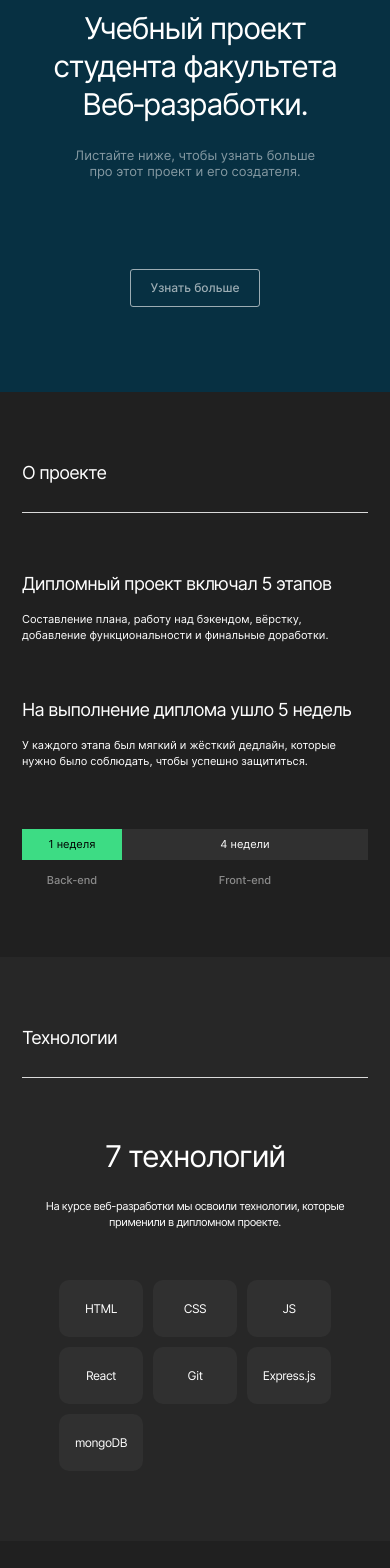
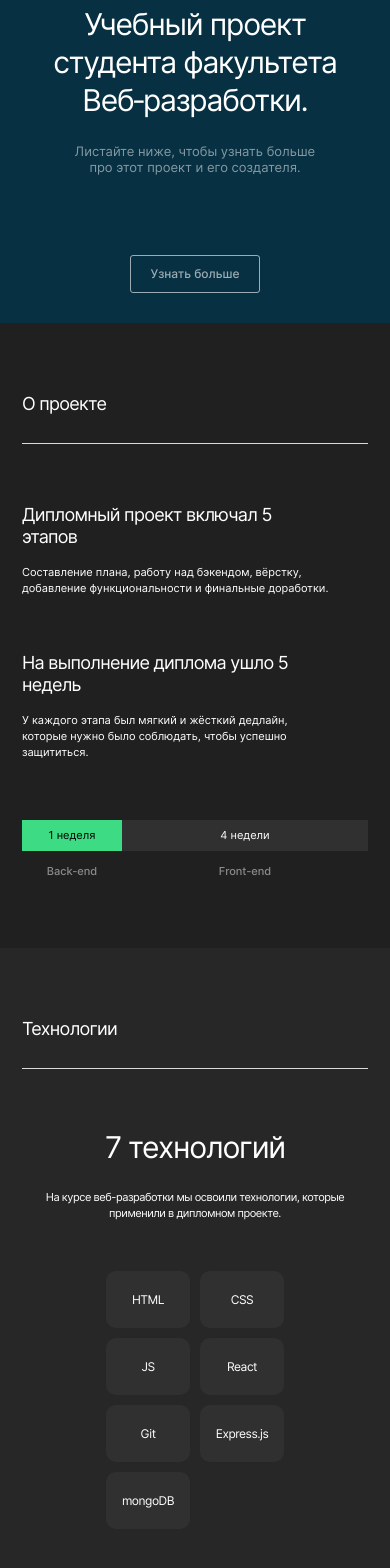
Before and after one commit to CyrilLaz/movies-explorer-frontend, a React (Create React App) app: page / in a window 390 px wide. Shown: the part 388-1956 px from the top of the page. Built offline with nearby package versions, Linux system fonts and the light colour scheme.

Commit message:
fix: поправил по перфекту main

```diff
--- a/src/components/AboutMe/AboutMe.css
+++ b/src/components/AboutMe/AboutMe.css
@@ -120,11 +120,11 @@
     max-width: 400px;
     width: 100%;
     align-self: center;
-    margin-bottom: 40px;
+    margin-bottom: 37px;
   }
 
   .about-me__biography {
-  padding: 0;
+    padding: 0;
   }
   .about-me__name {
     font-size: 30px;
@@ -137,6 +137,11 @@
     line-height: 16px;
   }
 
+  .about-me__info {
+    font-size: 11px;
+    line-height: 16px;
+  }
+
   .about-me__link {
     margin-top: 40px;
   }
--- a/src/components/AboutMe/AboutMe.jsx
+++ b/src/components/AboutMe/AboutMe.jsx
@@ -15,7 +15,7 @@ function AboutMe() {
             Я родился и живу в Саратове, закончил факультет экономики СГУ. У
             меня есть жена и дочь. Я люблю слушать музыку, а ещё увлекаюсь
             бегом. Недавно начал кодить. С 2015 года работал в компании «СКБ
-            Контур». После того, как прошёл курс по веб&#8209;разработке, начал
+            Контур». После того, как прошёл курс по веб-разработке, начал
             заниматься фриланс&#8209;заказами и ушёл с постоянной работы.
           </p>
           <Link className="my-link about-me__link" to={'*'}>
--- a/src/components/AboutProject/AboutProject.css
+++ b/src/components/AboutProject/AboutProject.css
@@ -18,7 +18,7 @@
 
 .about-project__info-item {
   list-style: none;
-  max-width: 550px;
+  max-width: 540px;
   width: 100%;
   padding-right: 10px;
 }
@@ -96,7 +96,9 @@
   .about-project__info-list {
     margin-bottom: 37px;
   }
-
+  .about-project__info-item {
+  max-width: 309px;
+  }
   .about-project__segment:nth-of-type(1) {
     min-width: 140px;
     flex: none;
--- a/src/components/App/App.jsx
+++ b/src/components/App/App.jsx
@@ -26,7 +26,8 @@ function App() {
   const navigate = useNavigate();
   const { width } = useWindowDimensions();
   const [isSliderNavigation, setIsSliderNavigation] = useState(width <= 800);
-  const [toggleErrors, setToggleErrors] = useState({ // разобраться в ошибках
+  const [toggleErrors, setToggleErrors] = useState({
+    // разобраться в ошибках
     nameIsError: false,
     emailIsError: false,
     passwordIsError: false,
@@ -35,15 +36,15 @@ function App() {
   const [isProfile, setIsProfile] = useState(location.pathname === '/profile');
   const [modalSettings, setModalSettings] = useState({
     isOpen: false,
-    message: 'При авторизации произошла ошибка. Токен не передан или передан не в том формате.',
+    message:
+      'При авторизации произошла ошибка. Токен не передан или передан не в том формате.',
   });
 
   function openModal() {
     setModalSettings({
       ...modalSettings,
       isOpen: true,
-      message:
-        'Произошло что-то непредвиденное, поворот не туда',
+      message: 'Произошло что-то непредвиденное, поворот не туда',
     });
   }
 
@@ -65,6 +66,10 @@ function App() {
   }, [location, isSliderNavigation]); // закрываем слайдер после перехода на другой адрес или после того как слайдер перестал быть нужным
 
   useEffect(() => {
+    setIsSliderNavigation(width <= 800);
+  }, [width]);
+
+  useEffect(() => {
     setIsMain(location.pathname === '/');
     setIsProfile(location.pathname === '/profile');
   }, [location.pathname]);
@@ -77,21 +82,13 @@ function App() {
     setShowPreloader(!isPreloaderVisible);
   }
 
-  useEffect(() => {
-    if (width <= 800) {
-      setIsSliderNavigation(true);
-    } else {
-      setIsSliderNavigation(false);
-    }
-  }, [width]);
-
   return (
     <UserContext.Provider value={user}>
       <div className="App">
         <div
           className={`App__container${isMain ? ' App__container_main' : ''}`}
         >
-          <Modal {...modalSettings} close={closeModal}/>
+          <Modal {...modalSettings} close={closeModal} />
           <Routes>
             <Route
               path="/"
--- a/src/components/Footer/Footer.css
+++ b/src/components/Footer/Footer.css
@@ -1,5 +1,5 @@
 .footer {
-  margin-top: 79px;
+  margin-top: 69px;
   display: flex;
   flex-direction: column;
   align-items: center;
@@ -94,11 +94,11 @@
   .footer__list {
     flex-direction: column;
     align-items: center;
-    margin: 30px 0 18px;
+    margin: 30px 0;
   }
 
   .footer__item {
-    margin: 0 0 12px;
+    margin: 0 0 7px;
   }
 
   .footer__item:last-of-type {
--- a/src/components/Portfolio/Portfolio.css
+++ b/src/components/Portfolio/Portfolio.css
@@ -27,7 +27,7 @@
   display: flex;
   text-decoration: none;
   justify-content: space-between;
-  margin: 0 0 19px;
+  margin: 0 0 10px;
   padding: 0;
   font-weight: 400;
   font-size: 30px;
@@ -53,6 +53,7 @@
   .portfolio__link {
     font-size: 28px;
     line-height: 50px;
+    margin-bottom: 8px;
   }
 
   .portfolio__link::after {
@@ -69,6 +70,7 @@
   .portfolio__link {
     font-size: 18px;
     line-height: 28px;
+    margin-bottom: 19px;
   }
 
   .portfolio__link::after {
--- a/src/components/Promo/Promo.css
+++ b/src/components/Promo/Promo.css
@@ -16,7 +16,7 @@
 .promo__presentation {
   max-width: 640px;
   width: 100%;
-  margin-bottom: 85px;
+  margin-bottom: 75px;
 }
 
 .promo__title {
@@ -25,14 +25,13 @@
   font-weight: 400;
   font-size: 50px;
   line-height: 58px;
-  letter-spacing: -0.04em;
   color: #fff;
 }
 
 .promo__subtitle {
   max-width: 310px;
   width: 100%;
-  margin: 0 0 156px 0;
+  margin: 0 0 148px 0;
   padding: 0;
   font-weight: 400;
   font-size: 13px;
@@ -72,7 +71,7 @@
   }
 
   .promo__label {
-    margin-bottom: 48px;
+    margin-bottom: 43px;
   }
 
   .promo__presentation {
@@ -86,7 +85,8 @@
   }
 
   .promo__subtitle {
-    margin: 0 auto 102px;
+    max-width: 260px;
+    margin: 0 auto 90px;
   }
 }
 
@@ -98,7 +98,10 @@
   .promo__label {
     width: 210px;
     height: 210px;
-    margin-bottom: 44px;
+    margin-bottom: 40px;
+  }
+  .promo__presentation {
+    margin-bottom: 30px;
   }
 
   .promo__title {
@@ -106,12 +109,12 @@
     margin-bottom: 24px;
     font-size: 30px;
     line-height: 38px;
+    letter-spacing: -0.04em;
   }
 
   .promo__subtitle {
-    max-width: 260px;
-    margin-bottom: 90px;
     font-size: 13px;
     line-height: 16px;
+    margin-bottom: 80px;
   }
 }
--- a/src/components/Techs/Techs.css
+++ b/src/components/Techs/Techs.css
@@ -43,12 +43,13 @@
 
 .techs__list {
   width: 100%;
+  max-width: 960px;
   margin: 0;
   padding: 0;
   list-style: none;
   display: grid;
   justify-content: center;
-  grid-template-columns: repeat(auto-fit, 84px);
+  grid-template-columns: repeat(auto-fit, 90px);
   gap: 10px;
 }
 
@@ -86,6 +87,10 @@
     margin-bottom: 83px;
   }
 
+  .techs__list {
+    grid-template-columns: repeat(auto-fit, 84px);
+  }
+
   .techs__item {
     font-size: 12px;
     line-height: 15px;
@@ -113,4 +118,7 @@
     line-height: 16px;
     margin-bottom: 50px;
   }
+  .techs__list {
+  max-width: 178px;
+  }
 }
```
